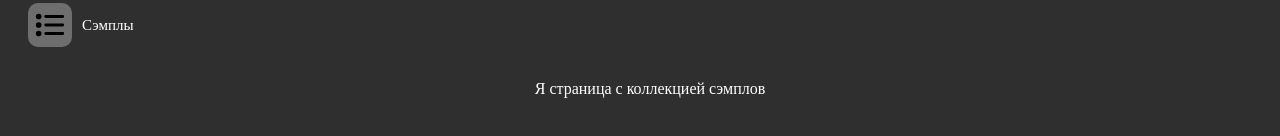
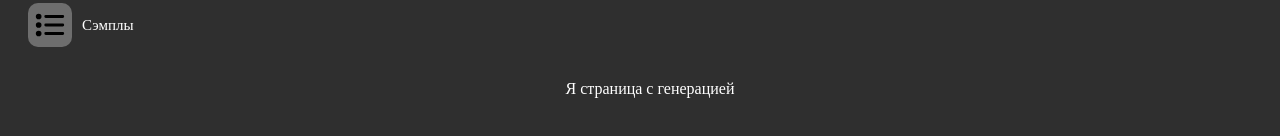
Before and after one commit to marienov/samplevault_front, a React (Create React App) app: page / in a window 1280 px wide. Both pictures are taken after a click on the element "Сгенерировать AI". Shown: the part 284-420 px from the top of the page. Built offline with nearby package versions, Linux system fonts and the light colour scheme.

Commit message:
more structure

```diff
--- a/src/pages/MainPage/MainPage.jsx
+++ b/src/pages/MainPage/MainPage.jsx
@@ -4,6 +4,7 @@ import LeftMenu from "../../components/UI/LeftMenu/LeftMenu";
 
 import Lenta from '../Lenta/Lenta'; // Импортируйте нужные компоненты правой панели
 import SampleCollection from '../SampleCollection/SampleCollection';
+import SampleGen from '../SampleGen/SampleGen';
 
 const MainPage = () => {
     const [selectedMenu, setSelectedMenu] = useState('Лента'); // Используйте состояние для отслеживания выбранного элемента
@@ -18,7 +19,7 @@ const MainPage = () => {
             case 'Лента':
                 return <Lenta />;
             case 'Сгенерировать AI':
-                return <SampleCollection />;
+                return <SampleGen />;
             case 'Сэмплы':
                 return <SampleCollection />;
             default:
--- /dev/null
+++ b/src/pages/SampleGen/SampleGen.jsx
@@ -0,0 +1,12 @@
+import React from 'react';
+import "./SampleGen.css"
+
+const SampleGen = () => {
+    return (
+            <div className="right-selection">
+                Я страница с генерацией
+            </div>
+    );
+};
+
+export default SampleGen;
```
Also changed, not shown: src/pages/SampleGen/SampleGen.css (added).
